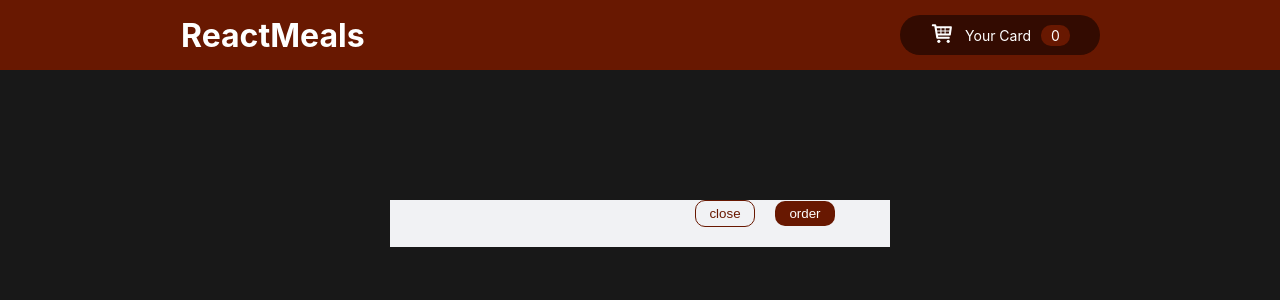
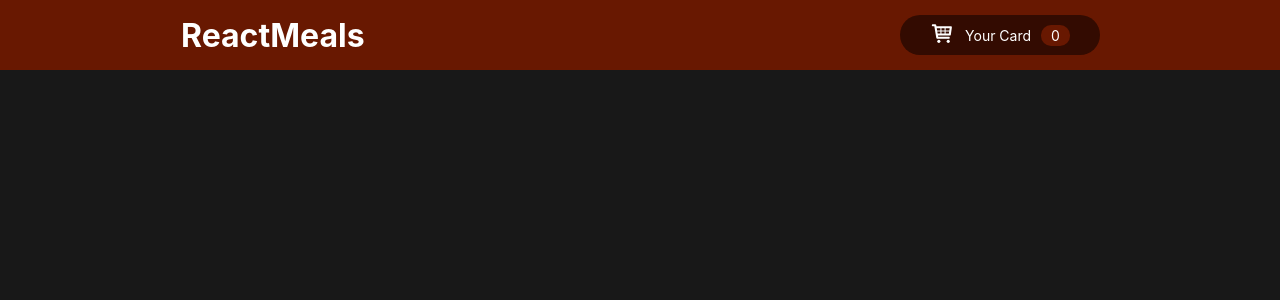
Before and after one commit to sanaz-git/food-app-react, a React (Create React App) app: page /cart in a window 1280 px wide. Shown: the top 300 px of the page. Built offline with nearby package versions, Linux system fonts and the light colour scheme; the HTML template or start-up script is replaced by a standard one.

Commit message:
edit shopcart

```diff
--- a/src/components/ShopCart.js
+++ b/src/components/ShopCart.js
@@ -11,7 +11,7 @@ import { CartContext } from '../context/CartContextProvider';
 import styles from '../components/ShopCart.module.css';
 
 const ShopCart = () => {
-  const { state } = useContext(CartContext);
+  const { state, dispatch } = useContext(CartContext);
 
   return (
     <div className={styles.container}>
@@ -21,12 +21,43 @@ const ShopCart = () => {
         ))}
       </div>
 
-      <div className={styles.buttonContainer}>
+      <div
+        className={
+          state.itemsCounter === 0
+            ? styles.hideButtonContainer
+            : styles.buttonContainer
+        }
+      >
+        {state.itemsCounter > 0 && (
+          <div className={styles.mount}>
+            <div className={styles.amountContainer}>
+              <div>Total Amount</div>
+              <div> ${state.total}</div>
+            </div>
+          </div>
+        )}
+
         <Link to="/products">
-          <button className={styles.closeButton}>close</button>
+          <button
+            className={
+              state.itemsCounter === 0
+                ? styles.hideCloseButton
+                : styles.closeButton
+            }
+          >
+            close
+          </button>
         </Link>
         <Link to="/order">
-          <button className={styles.orderButton}>order</button>
+          <button
+            className={
+              state.itemsCounter === 0
+                ? styles.hideOrderButton
+                : styles.orderButton
+            }
+          >
+            order
+          </button>
         </Link>
       </div>
     </div>
--- a/src/components/ShopCart.module.css
+++ b/src/components/ShopCart.module.css
@@ -49,6 +49,9 @@
   color: #681801;
 }
 
+.hideOrderButton {
+  display: none;
+}
 .closeButton {
   margin-left: 250px;
   border: 1px solid #681801;
@@ -64,3 +67,26 @@
   background-color: #681801;
   color: #fff;
 }
+
+.hideCloseButton {
+  display: none;
+}
+
+.mount {
+  display: flex;
+  align-items: center;
+  justify-content: space-between;
+  width: 80%;
+  flex-direction: column;
+}
+.amountContainer {
+  font-size: 1.17rem;
+  font-weight: bold;
+  display: flex;
+  align-items: center;
+  justify-content: space-between;
+  width: 100%;
+  margin-left: 100px;
+  margin-top: 20px;
+  margin-bottom: 20px;
+}
--- a/src/components/shared/Cart.js
+++ b/src/components/shared/Cart.js
@@ -1,5 +1,5 @@
 import React, { useContext } from 'react';
-
+import { Link } from 'react-router-dom';
 //Context
 import { CartContext } from '../../context/CartContextProvider';
 
@@ -51,15 +51,6 @@ const Cart = (props) => {
           </button>
         </div>
       </div>
-
-      {state.itemsCounter > 0 && (
-        <div className={styles.mount}>
-          <div className={styles.amountContainer}>
-            <div>Total Amount</div>
-            <div> ${state.total}</div>
-          </div>
-        </div>
-      )}
     </div>
   );
 };
--- a/src/components/shared/Cart.module.css
+++ b/src/components/shared/Cart.module.css
@@ -63,21 +63,3 @@
   width: 28px;
   cursor: pointer;
 }
-
-.mount {
-  display: flex;
-  align-items: center;
-  justify-content: space-between;
-  width: 80%;
-  flex-direction: column;
-}
-.amountContainer {
-  font-size: 1.17rem;
-  font-weight: bold;
-  display: flex;
-  align-items: center;
-  justify-content: space-between;
-  width: 100%;
-  margin-top: 20px;
-  margin-bottom: 20px;
-}
```
